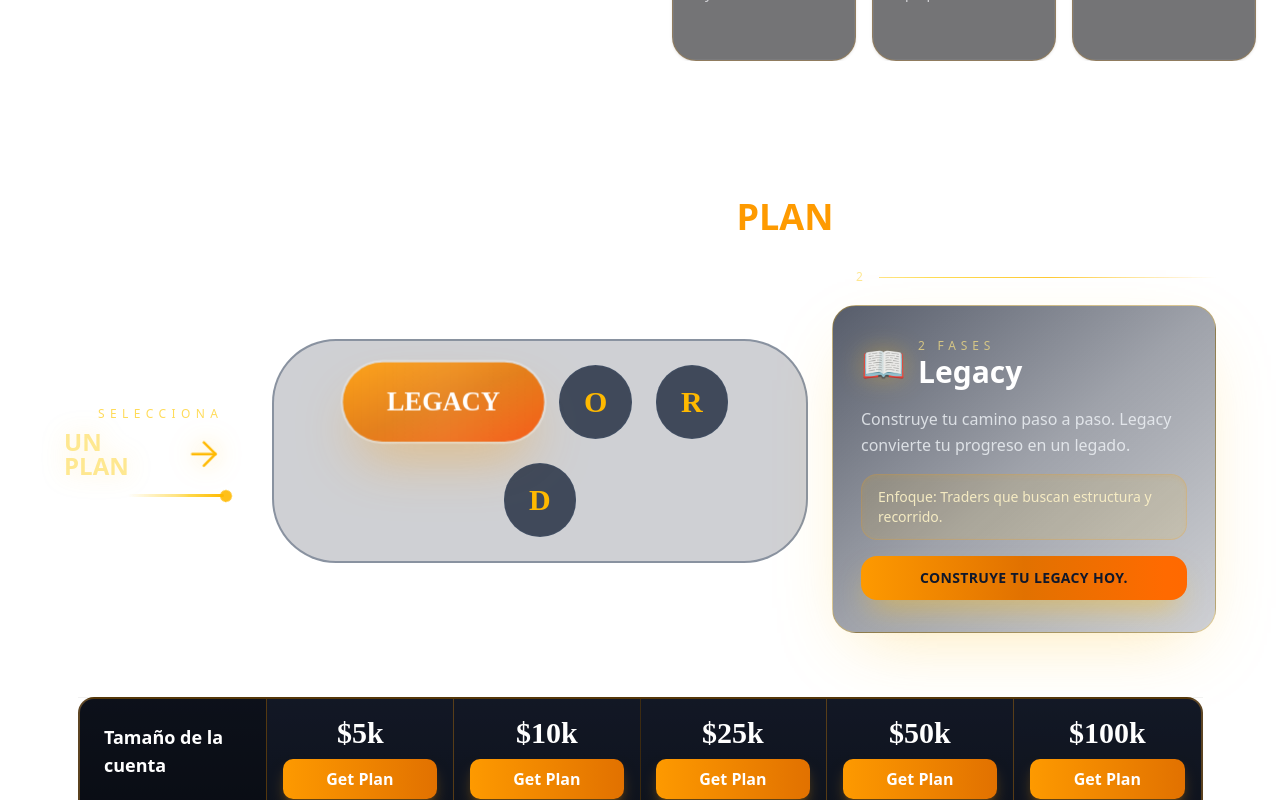
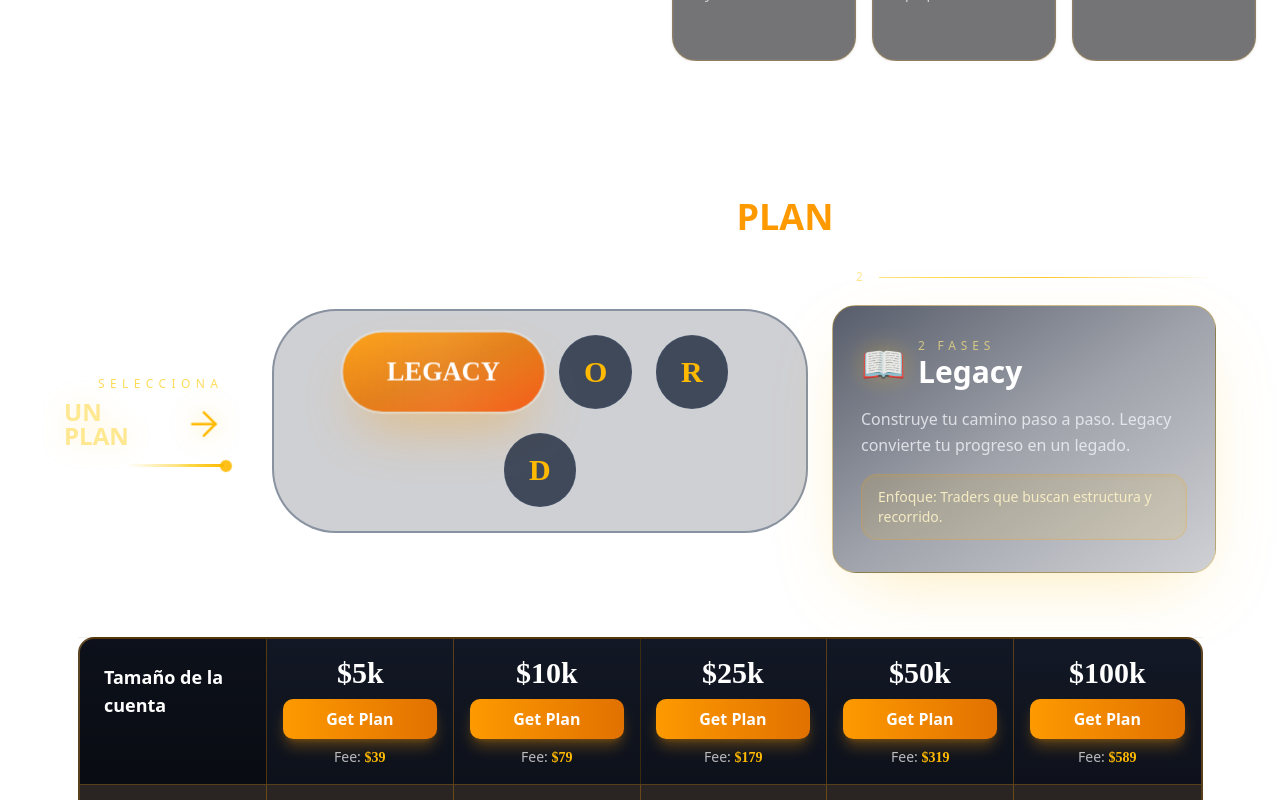
Before and after one commit to devyamboly/app-lord-found, a Next.js app: page / in a window 1280 px wide. Shown: the part 1986-2786 px from the top of the page. Built offline with nearby package versions, Linux system fonts and the light colour scheme.

Commit message:
refactor: remove CTA text from PLAN_DETAILS in PlanPhaseInfo component

```diff
--- a/src/components/challenge-selector/PlanPhaseInfo.tsx
+++ b/src/components/challenge-selector/PlanPhaseInfo.tsx
@@ -11,7 +11,6 @@ const PLAN_DETAILS = {
     phases: "2 fases",
     story: "Construye tu camino paso a paso. Legacy convierte tu progreso en un legado.",
     focus: "Traders que buscan estructura y recorrido.",
-    cta: "Construye tu Legacy hoy.",
     icon: "📖",
   },
   O: {
@@ -19,7 +18,6 @@ const PLAN_DETAILS = {
     phases: "1 fase",
     story: "Cuando un solo paso basta. ONE es rapidez, simplicidad y acceso directo al fondeo.",
     focus: "Traders que quieren inmediatez.",
-    cta: "Hazlo en One.",
     icon: "⚡",
   },
   R: {
@@ -27,7 +25,6 @@ const PLAN_DETAILS = {
     phases: "Fondeo inmediato",
     story: "El acceso reservado para los privilegiados. Royal Direct es fondeo inmediato, sin fases.",
     focus: "Traders que quieren empezar ya.",
-    cta: "Accede directo con Royal.",
     icon: "👑",
   },
   D: {
@@ -35,7 +32,6 @@ const PLAN_DETAILS = {
     phases: "Edición especial",
     story: "Exclusividad en movimiento. Dynamic es edición especial, limitada y distinta.",
     focus: "Traders que buscan experiencias únicas.",
-    cta: "Vive la experiencia Dynamic.",
     icon: "🔥",
   },
 } as const;
@@ -83,11 +79,6 @@ export default function PlanPhaseInfo({ selectedPlan }: PlanPhaseInfoProps) {
         <div className="rounded-2xl border border-amber-500/20 bg-amber-400/10 px-4 py-3 text-sm text-amber-100/90 shadow-inner shadow-amber-500/10">
           <span className="font-medium">Enfoque:</span> {plan.focus}
         </div>
-
-        <button className="group relative overflow-hidden rounded-2xl bg-gradient-to-r from-amber-500 via-amber-600 to-orange-500 px-5 py-3 text-sm font-semibold uppercase tracking-wide text-slate-900 shadow-[0_15px_30px_-10px_rgba(251,191,36,0.65)] transition-transform duration-300 hover:scale-[1.02] focus-visible:outline-none focus-visible:ring-2 focus-visible:ring-amber-300/80">
-          <span className="absolute inset-0 opacity-0 group-hover:opacity-100 bg-white/10 transition-opacity duration-300" />
-          <span className="relative">{plan.cta}</span>
-        </button>
       </div>
 
       <div className="lg:hidden flex flex-col gap-2 rounded-2xl border border-amber-400/20 bg-slate-900/40 px-5 py-4 backdrop-blur">
```
